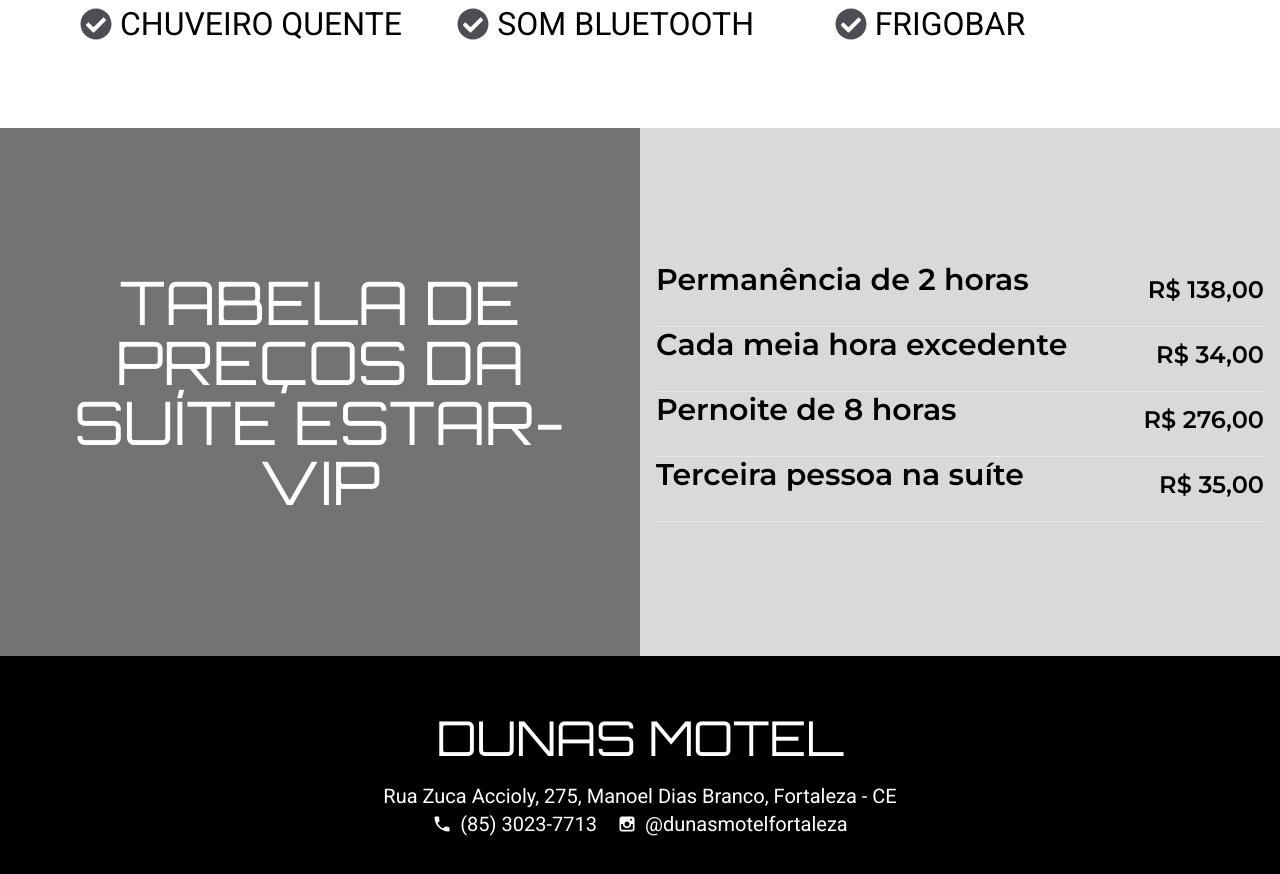
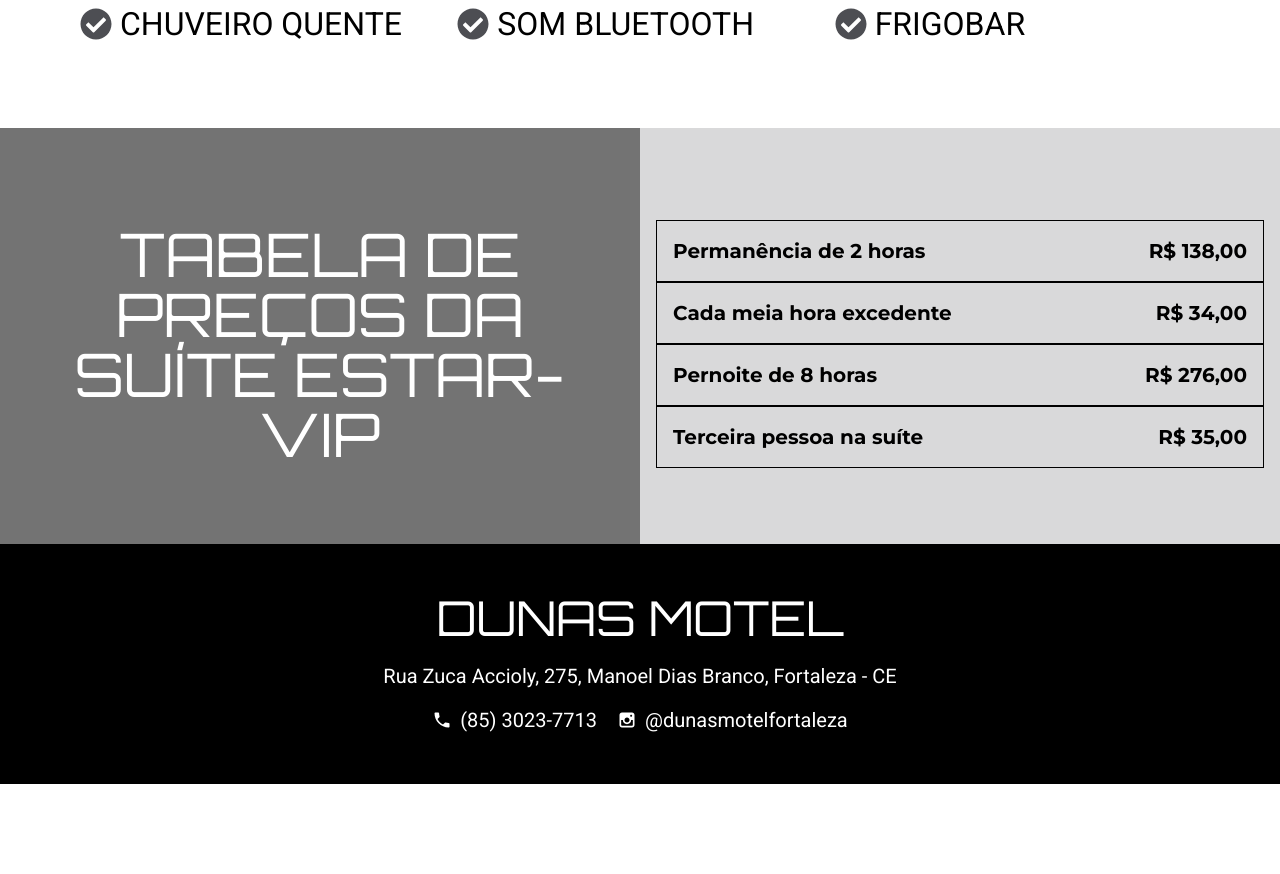
Before and after one commit to vitoremanuel-dev/dunas, a React (Vite) app: page /suite-estar-vip in a window 1280 px wide. Shown: the part 1480-2354 px from the top of the page. After the commit the page ends 2264 px from the top, so only its background shows below. Built offline with nearby package versions, Linux system fonts and the light colour scheme.

Commit message:
muda home e corrige design

```diff
--- a/src/components/Footer.jsx
+++ b/src/components/Footer.jsx
@@ -5,7 +5,7 @@
   return (
     <div className="flex flex-col w-full gap-y-5 items-center justify-center h-[15rem] bg-black text-white px-4 sm:px-20 text-center font-roboto">
       <span className="font-orbitron text-3xl sm:text-5xl 2xl:text-6xl">DUNAS MOTEL</span>
-      <div className="flex flex-col items-center leading-relaxed text-[0.7rem] sm:text-base lg:text-xl 2xl:text-2xl">
+      <div className="flex flex-col items-center leading-relaxed text-[0.7rem] sm:text-base lg:text-xl 2xl:text-2xl gap-y-4">
         <span>Rua Zuca Accioly, 275, Manoel Dias Branco, Fortaleza - CE</span>
         <div className="flex flex-col sm:flex-row items-center gap-x-5">
           <div className="flex items-center mb-2 sm:mb-0">
--- a/src/components/Navbar.jsx
+++ b/src/components/Navbar.jsx
@@ -12,25 +12,30 @@
 
   const goToSuíteDunas = () => {
     navigate("/suite-dunas");
+    window.scrollTo(0, 0);
     setDropdownOpen((prev) => !prev);
   };
 
   const goToSuíteClassic = () => {
     navigate("/suite-classic");
+    window.scrollTo(0, 0);
     setDropdownOpen((prev) => !prev);
   };
 
   const goToSuíteEstarVip = () => {
     navigate("/suite-estar-vip");
+    window.scrollTo(0, 0);
     setDropdownOpen((prev) => !prev);
   };
 
   const goToHome = () => {
     navigate("/");
+    window.scrollTo(0, 0);
   };
 
   const goToContact = () => {
     navigate("/contato");
+    window.scrollTo(0, 0);
   };
 
   return (
--- a/src/components/PriceTable.jsx
+++ b/src/components/PriceTable.jsx
@@ -1,25 +1,29 @@
 /* eslint-disable react/prop-types */
 const PriceTable = ({ title, prices }) => {
   return (
-    <div className="grid grid-cols-1 md:grid-cols-2 w-full h-auto font-orbitron">
-      <div className="flex items-center justify-center bg-[#737373] text-white py-6 lg:py-[8rem] 2xl:py-[10rem]">
+    <div className="grid grid-cols-1 md:grid-cols-2 w-full h-auto md:h-[26rem] font-orbitron">
+      <div className="flex items-center justify-center bg-[#737373] text-white py-6 lg:py-[5rem] 2xl:py-[10rem]">
         <h1 className="text-4xl md:text-5xl lg:text-6xl 2xl:text-5xl text-center p-4 leading-tight">
           {title}
         </h1>
       </div>
-      <div className="bg-[#d9d9da] h-full flex flex-col p-4 justify-center font-semibold font-montserrat">
-        <div className="flex flex-col">
-          {prices.map((price, index) => (
-            <div key={index}>
-              <div className="flex flex-col md:flex-row items-center text-xl lg:text-3xl 2xl:text-4xl mb-2">
-                <p className="flex-1 md:pb-5">{price.description}</p>
-                <p className="whitespace-nowrap text-[1.2rem] lg:text-2xl md:ml-4 2xl:text-3xl">
+      <div className="bg-[#d9d9da] h-full p-4 font-semibold font-montserrat flex items-center">
+        <div className="w-full max-w-3xl mx-auto">
+          <div className=" overflow-hidden">
+            {prices.map((price, index) => (
+              <div
+                key={index}
+                className="flex flex-col sm:flex-row justify-between items-center border border-black p-4 text-base sm:text-lg lg:text-xl 2xl:text-2xl"
+              >
+                <p className="text-center sm:text-left w-full font-bold sm:w-auto mb-2 sm:mb-0">
+                  {price.description}
+                </p>
+                <p className="text-center sm:text-right font-bold w-full sm:w-auto">
                   R$ {price.value}
                 </p>
               </div>
-              <hr />
-            </div>
-          ))}
+            ))}
+          </div>
         </div>
       </div>
     </div>
--- a/src/components/SuiteHeader.jsx
+++ b/src/components/SuiteHeader.jsx
@@ -8,7 +8,7 @@
         className="w-full h-full object-cover"
         alt={`Header for ${suiteName}`}
       />
-      <div className="absolute inset-0 flex flex-col items-center justify-center text-white bg-black bg-opacity-50 font-orbitron">
+      <div className="absolute inset-0 flex flex-col items-center justify-center text-white bg-black bg-opacity-50 font-orbitron font-bold">
         <h1 className="text-[5rem] md:text-[6rem] lg:text-[8rem] xl:text-[10rem] 2xl:text-[11rem] leading-tight">
           SUÍTE
         </h1>
--- a/src/pages/contact.jsx
+++ b/src/pages/contact.jsx
@@ -12,7 +12,7 @@
           loading="lazy"
           className="w-full h-full object-cover"
         />
-        <div className="absolute inset-0 flex flex-col items-center justify-center text-center text-white bg-black bg-opacity-50 font-orbitron">
+        <div className="absolute inset-0 flex flex-col items-center justify-center text-center text-white bg-black bg-opacity-50 font-orbitron font-bold">
           <p className="text-[3.6rem] md:text-[6rem] lg:text-[8rem] xl:text-[10rem] text-black">
             NOSSO
           </p>
@@ -22,10 +22,10 @@
         </div>
       </div>
       <div className="flex flex-col md:flex-row w-full bg-black text-white h-auto font-orbitron">
-        <div className="w-full md:w-[50%] flex flex-col items-center md:justify-between text-[1.2rem] md:text-[1.5rem] lg:text-[2rem] px-4 md:px-20 py-8">
+        <div className="w-full md:w-[50%] flex flex-col items-center text-center md:justify-between text-[1.2rem] md:text-[1.5rem] lg:text-[2rem] px-4 md:px-20 py-8">
           <p className="text-4xl md:text-5xl text-[#e4cc68]">CONTATE-NOS</p>
           <span className="font-roboto py-2">
-            Rua Zuca Accioly, 275 <br /> Manoel Dias Branco
+            Rua Zuca Accioly, 275 <br /> Bairro Manoel Dias Branco
           </span>
           <p className="font-roboto text-[#e4cc68] py-2">
             PRÓXIMO À CIDADE 2000
--- a/src/pages/home.jsx
+++ b/src/pages/home.jsx
@@ -29,7 +29,7 @@
   return (
     <>
       <div className="flex flex-col w-full items-center font-orbitron leading-tight">
-        <div className="flex flex-col items-center md:flex-row md:items-baseline gap-x-1">
+        <div className="flex flex-col items-center md:flex-row md:items-baseline gap-x-1 font-bold">
           <h1 className="text-[3.5rem] sm:text-[5rem] md:text-[8rem] lg:text-[9rem] 2xl:text-[10rem]">
             DUNAS
           </h1>
@@ -123,10 +123,9 @@
           NOSSAS SUÍTES
         </h1>
         <p className="px-5 md:px-10 text-lg md:text-2xl lg:text-3xl 2xl:text-4xl font-montserrat">
-          O Dunas Motel conta com suítes modernas, que atendem às necessidades
-          dos clientes mais exigentes. todas as nossas suítes possuem garagem
-          privativa e estão equipadas com internet wi-fi, chuveiro quente,
-          secador de cabelo, som bluetooth e canal erótico.
+          O Dunas Motel conta com suítes modernas, com garagem privativa e
+          equipadas com internet wi-fi, som bluetooth, chuveiro quente, secador
+          de cabelo e canal erótico.
         </p>
       </div>
 
--- a/src/pages/suite_classic.jsx
+++ b/src/pages/suite_classic.jsx
@@ -1,3 +1,4 @@
+import { useEffect } from "react";
 import SuiteHeader from "../components/SuiteHeader";
 import CLASSIC_HEADER from "../assets/suite-classic-header.jpeg";
 import CLASSIC from "../assets/suite-classic.jpeg";
@@ -8,6 +9,10 @@
 import PriceTable from "../components/PriceTable";
 
 const SuiteClassic = () => {
+  useEffect(() => {
+    window.scrollTo(0, 0);
+  }, []);
+
   const comodidades = [
     "GARAGEM PRIVATIVA",
     "AR-CONDICIONADO",
@@ -37,8 +42,7 @@
         description="A Suíte Classic é perfeita para
 os casais mais sofisticados,
 com amplo espaço para usar a
-sua criatividade!
-"
+sua criatividade!"
         images={images}
       />
       <SuiteAmenities amenities={comodidades} />
--- a/src/pages/suite_dunas.jsx
+++ b/src/pages/suite_dunas.jsx
@@ -1,3 +1,4 @@
+import { useEffect } from "react";
 import DUNAS_HEADER from "../assets/suite-dunas-header.jpeg";
 import DUNAS from "../assets/suite-dunas.jpeg";
 import DUNAS2 from "../assets/dunas_2.jpeg";
@@ -8,6 +9,10 @@
 import PriceTable from "../components/PriceTable";
 
 const SuiteDunas = () => {
+  useEffect(() => {
+    window.scrollTo(0, 0);
+  }, []);
+
   const comodidades = [
     "GARAGEM PRIVATIVA",
     "AR-CONDICIONADO",
@@ -20,10 +25,10 @@
   ];
 
   const prices = [
-    { description: 'Permanência de 2 horas', value: '88,00' },
-    { description: 'Cada meia hora excedente', value: '22,00' },
-    { description: 'Pernoite de 8 horas', value: '176,00' },
-    { description: 'Terceira pessoa na suíte', value: '35,00' },
+    { description: "Permanência de 2 horas", value: "88,00" },
+    { description: "Cada meia hora excedente", value: "22,00" },
+    { description: "Pernoite de 8 horas", value: "176,00" },
+    { description: "Terceira pessoa na suíte", value: "35,00" },
   ];
 
   const images = [DUNAS, DUNAS2, DUNAS3];
--- a/src/pages/suite_estarvip.jsx
+++ b/src/pages/suite_estarvip.jsx
@@ -1,3 +1,4 @@
+import { useEffect } from "react";
 import SuiteHeader from "../components/SuiteHeader";
 import VIP_HEADER from "../assets/suite-estarvip-header.jpeg";
 import VIP from "../assets/suite-estarvip.jpeg";
@@ -8,6 +9,10 @@
 import PriceTable from "../components/PriceTable";
 
 const SuiteEstarVip = () => {
+  useEffect(() => {
+    window.scrollTo(0, 0);
+  }, []);
+
   const comodidades = [
     "GARAGEM PRIVATIVA",
     "AR-CONDICIONADO",
@@ -34,11 +39,7 @@
       <SuiteHeader image={VIP_HEADER} suiteName="ESTAR-VIP" />
       <SuiteDetails
         suiteName="ESTAR-VIP"
-        description="A Suíte Estar-Vip é perfeita
-        para os casais mais exigentes,
-        que preferem desfrutar com
-        tranquilidade os seus
-        momentos de prazer."
+        description="A Suíte Estar-Vip é perfeita para os casais mais exigentes, que preferem desfrutar com tranquilidade os seus momentos de prazer."
         images={images}
       />
       <SuiteAmenities amenities={comodidades} />
```
